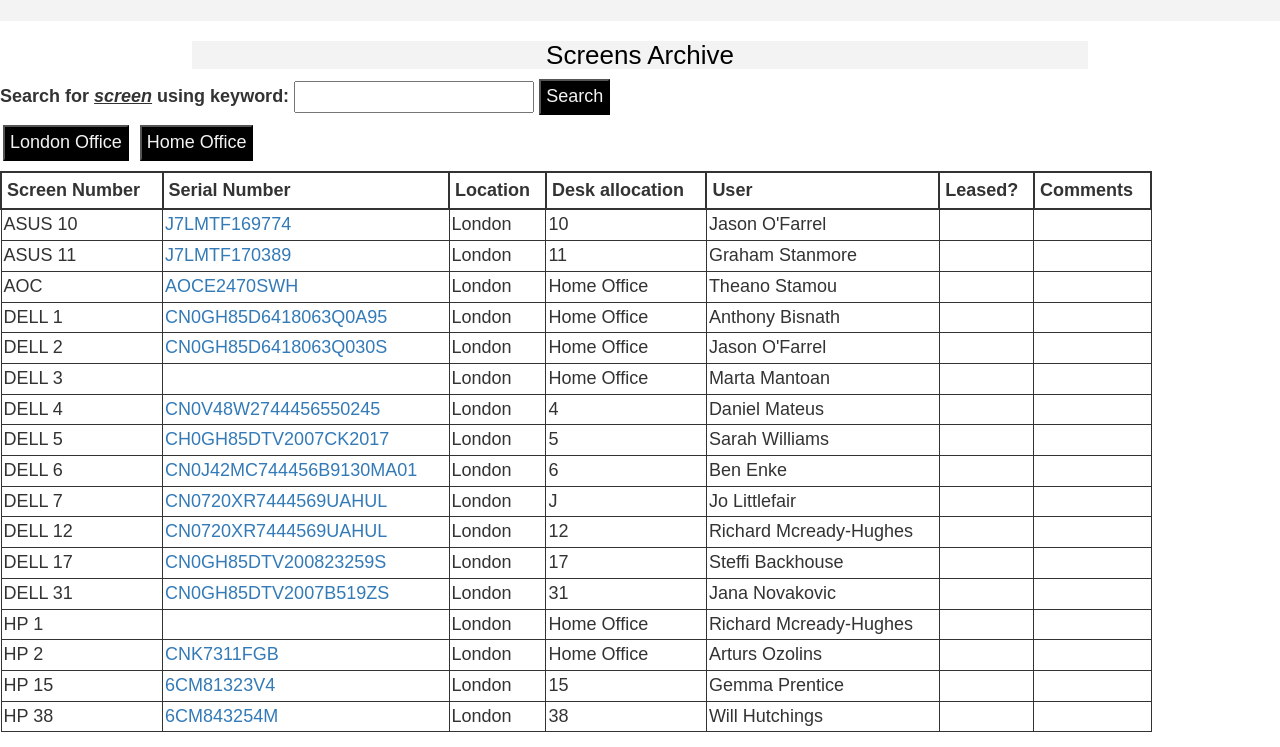
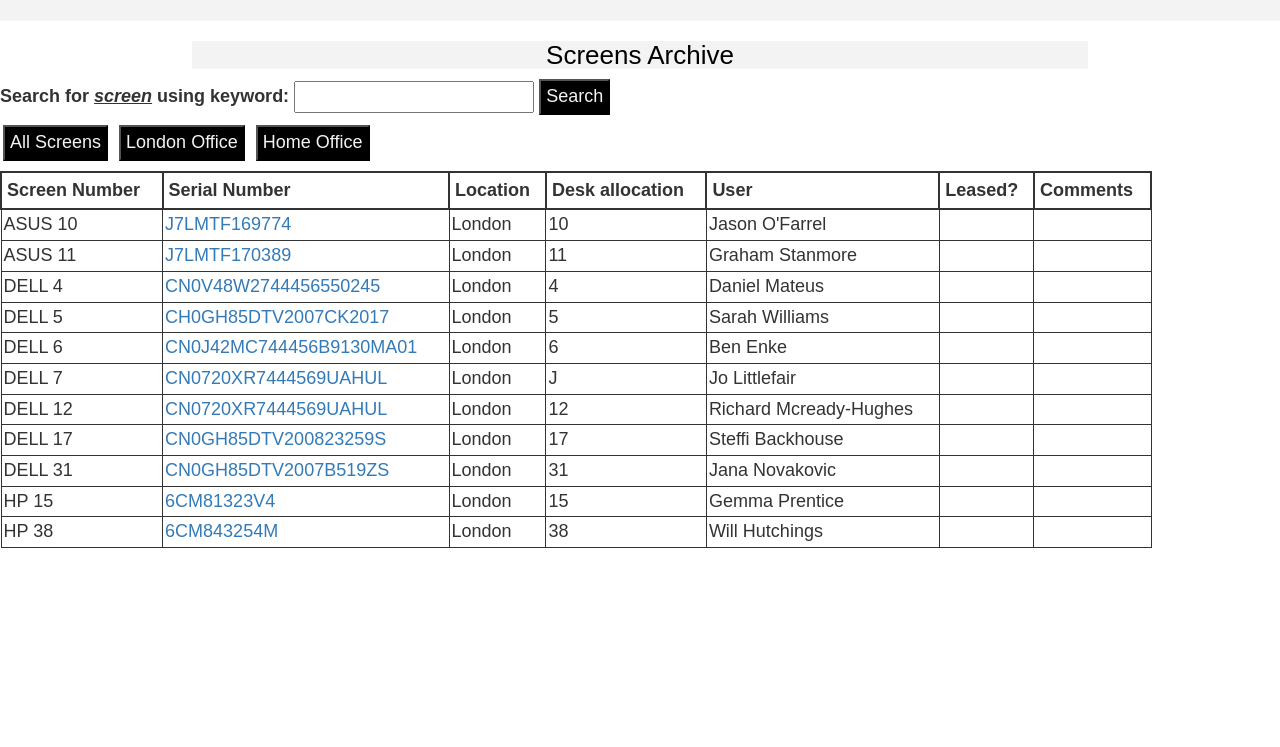
Before and after one commit to stephaniecrocker91/IT-log, a plain HTML site: page screens.html in a window 1280 px wide. Both pictures are taken after a click on the button "London Office". Shown: the part 53-800 px from the top of the page. Drawn offline with nearby package versions, Linux system fonts and the light colour scheme; a web font is replaced by a local one.

Commit message:
Update code displaying screen buttons: london or home office

```diff
--- a/assets/js/scriptscreens.js
+++ b/assets/js/scriptscreens.js
@@ -0,0 +1,52 @@
+/* --------------------------------------------------------- IMACS.HTML PAGE  ---------------------------------------------------------*/
+
+/* Global variables*/
+let londonOfficeScreens = document.getElementsByClassName("ldn-office-screens");
+let homeOfficeScreens = document.getElementsByClassName("home-office-screens");
+
+
+/* get Screen Buttons */
+let allScreenButton = document.getElementById("screen-button-all");
+let londonOfficeScreenButton = document.getElementById("screen-button-londonoffice");
+let homeOfficeScreenButton = document.getElementById("screen-button-homeoffice");
+
+
+/* Event listeners*/
+allScreenButton.addEventListener('click',displayAllScreens);
+londonOfficeScreenButton.addEventListener('click',displayLondonOfficeScreens);
+homeOfficeScreenButton.addEventListener('click',displayHomeOfficeScreens);
+
+
+/**
+ * Function to display all Screens
+ * */
+ function displayAllScreens(e) {
+    for (let i of londonOfficeScreens) {
+        i.style.display="table-row";
+    }
+    for (let i of homeOfficeScreens) {
+        i.style.display="table-row";
+    }
+}
+/**
+ * Function to display only London Office Screens
+ * */
+function displayLondonOfficeScreens(e) {
+    for (let i of homeOfficeScreens) {
+        i.style.display="none";
+    }
+    for (let i of londonOfficeScreens) {
+        i.style.display="table-row";
+    }
+}
+/**
+ * Function to display only Home Office Screens
+ * */
+ function displayHomeOfficeScreens(e) {
+    for (let i of homeOfficeScreens) {
+        i.style.display="table-row";
+    }
+    for (let i of londonOfficeScreens) {
+        i.style.display="none";
+    }
+}
--- a/screens.html
+++ b/screens.html
@@ -31,8 +31,8 @@
             <input type="submit" value="Search" id="button-screen-search" class="buttons">
         </form>
         <div class="button-area">
-
-            <button class="selection-button-screen buttons" id="screen-button-london">London Office</button>
+            <button class="selection-button-screen buttons" id="screen-button-all">All Screens</button>
+            <button class="selection-button-screen buttons" id="screen-button-londonoffice">London Office</button>
             <button class="selection-button-screen buttons" id="screen-button-homeoffice">Home Office</button>
         </div>
         <table>
@@ -45,7 +45,7 @@
                 <th>Leased?</th>
                 <th>Comments</th>
             </tr>
-            <tr class="ldn-office">
+            <tr class="ldn-office-screens">
                 <td>ASUS 10</td>
                 <td><a href="" target="_blank">J7LMTF169774</a></td>
                 <td>London</td>
@@ -54,7 +54,7 @@
                 <td></td>
                 <td></td>
             </tr>
-            <tr class="ldn-office">
+            <tr class="ldn-office-screens">
                 <td>ASUS 11</td>
                 <td><a href="" target="_blank">J7LMTF170389</a></td>
                 <td>London</td>
@@ -63,7 +63,7 @@
                 <td></td>
                 <td></td>
             </tr>
-            <tr class="home-office">
+            <tr class="home-office-screens">
                 <td>AOC</td>
                 <td><a href="" target="_blank">AOCE2470SWH </a></td>
                 <td>London</td>
@@ -72,7 +72,7 @@
                 <td></td>
                 <td></td>
             </tr>
-            <tr class="home-office">
+            <tr class="home-office-screens">
                 <td>DELL 1</td>
                 <td><a href="" target="_blank">CN0GH85D6418063Q0A95</a></td>
                 <td>London</td>
@@ -81,7 +81,7 @@
                 <td></td>
                 <td></td>
             </tr>
-            <tr class="home-office">
+            <tr class="home-office-screens">
                 <td>DELL 2</td>
                 <td><a href="" target="_blank">CN0GH85D6418063Q030S</a></td>
                 <td>London</td>
@@ -90,7 +90,7 @@
                 <td></td>
                 <td></td>
             </tr>
-            <tr class="home-office">
+            <tr class="home-office-screens">
                 <td>DELL 3</td>
                 <td><a href="" target="_blank"></a></td>
                 <td>London</td>
@@ -99,7 +99,7 @@
                 <td></td>
                 <td></td>
             </tr>
-            <tr class="ldn-office">
+            <tr class="ldn-office-screens">
                 <td>DELL 4</td>
                 <td><a href="" target="_blank">CN0V48W2744456550245</a></td>
                 <td>London</td>
@@ -108,7 +108,7 @@
                 <td></td>
                 <td></td>
             </tr>
-            <tr class="ldn-office">
+            <tr class="ldn-office-screens">
                 <td>DELL 5</td>
                 <td><a href="" target="_blank">CH0GH85DTV2007CK2017</a></td>
                 <td>London</td>
@@ -117,7 +117,7 @@
                 <td></td>
                 <td></td>
             </tr>
-            <tr class="ldn-office">
+            <tr class="ldn-office-screens">
                 <td>DELL 6</td>
                 <td><a href="" target="_blank">CN0J42MC744456B9130MA01</a></td>
                 <td>London</td>
@@ -126,7 +126,7 @@
                 <td></td>
                 <td></td>
             </tr>
-            <tr class="ldn-office">
+            <tr class="ldn-office-screens">
                 <td>DELL 7</td>
                 <td><a href="" target="_blank">CN0720XR7444569UAHUL</a></td>
                 <td>London</td>
@@ -135,7 +135,7 @@
                 <td></td>
                 <td></td>
             </tr>
-            <tr class="ldn-office">
+            <tr class="ldn-office-screens">
                 <td>DELL 12</td>
                 <td><a href="" target="_blank">CN0720XR7444569UAHUL</a></td>
                 <td>London</td>
@@ -144,7 +144,7 @@
                 <td></td>
                 <td></td>
             </tr>
-            <tr class="ldn-office">
+            <tr class="ldn-office-screens">
                 <td>DELL 17</td>
                 <td><a href="" target="_blank">CN0GH85DTV200823259S</a></td>
                 <td>London</td>
@@ -153,7 +153,7 @@
                 <td></td>
                 <td></td>
             </tr>
-            <tr class="ldn-office">
+            <tr class="ldn-office-screens">
                 <td>DELL 31</td>
                 <td><a href="" target="_blank">CN0GH85DTV2007B519ZS</a></td>
                 <td>London</td>
@@ -162,7 +162,7 @@
                 <td></td>
                 <td></td>
             </tr>
-            <tr class="home-office">
+            <tr class="home-office-screens">
                 <td>HP 1</td>
                 <td><a href="" target="_blank"></a></td>
                 <td>London</td>
@@ -171,7 +171,7 @@
                 <td></td>
                 <td></td>
             </tr>
-            <tr class="home-office">
+            <tr class="home-office-screens">
                 <td>HP 2</td>
                 <td><a href="" target="_blank">CNK7311FGB</a></td>
                 <td>London</td>
@@ -180,7 +180,7 @@
                 <td></td>
                 <td></td>
             </tr>
-            <tr class="ldn-office">
+            <tr class="ldn-office-screens">
                 <td>HP 15</td>
                 <td><a href="" target="_blank">6CM81323V4</a></td>
                 <td>London</td>
@@ -189,7 +189,7 @@
                 <td></td>
                 <td></td>
             </tr>
-            <tr class="ldn-office">
+            <tr class="ldn-office-screens">
                 <td>HP 38</td>
                 <td><a href="" target="_blank">6CM843254M</a></td>
                 <td>London</td>
@@ -200,8 +200,6 @@
             </tr>
         </table>
     </main>
-
-
     <script src="assets/js/scriptscreens.js"></script>
 </body>
 
```
